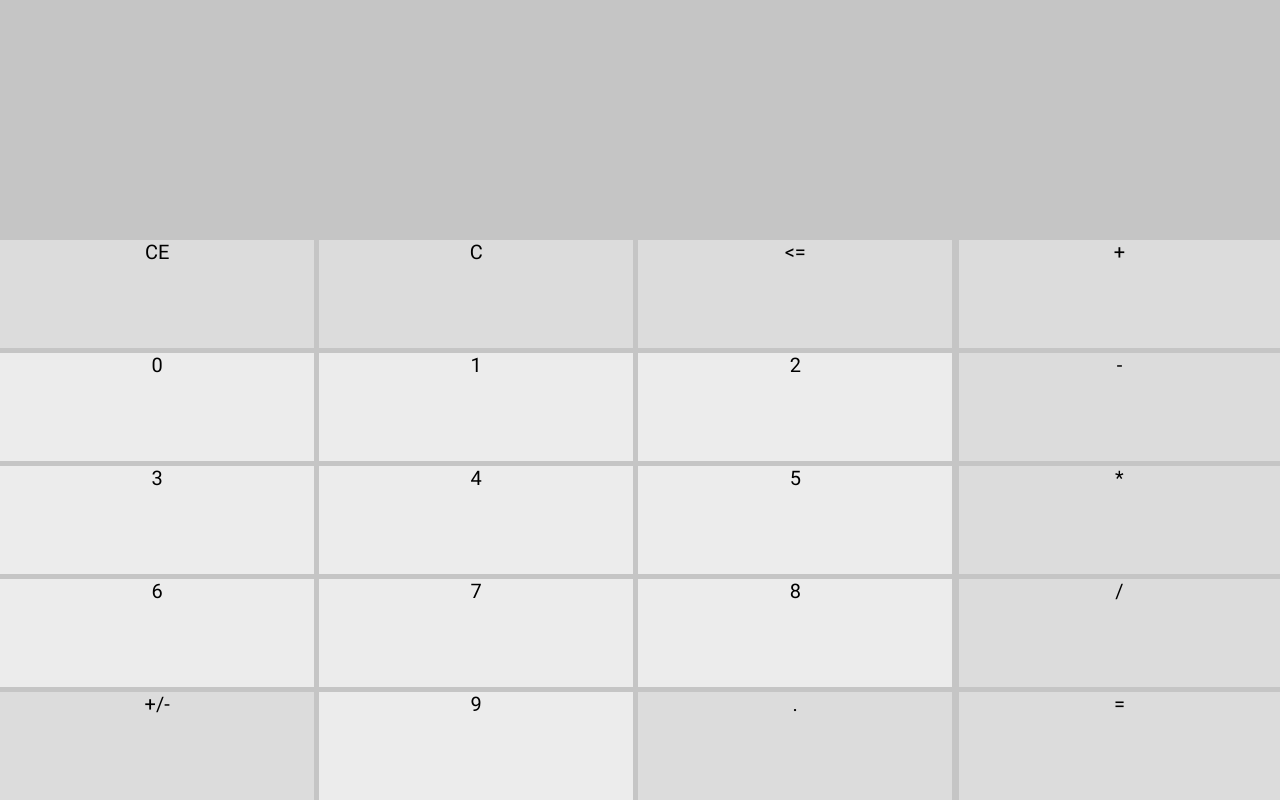
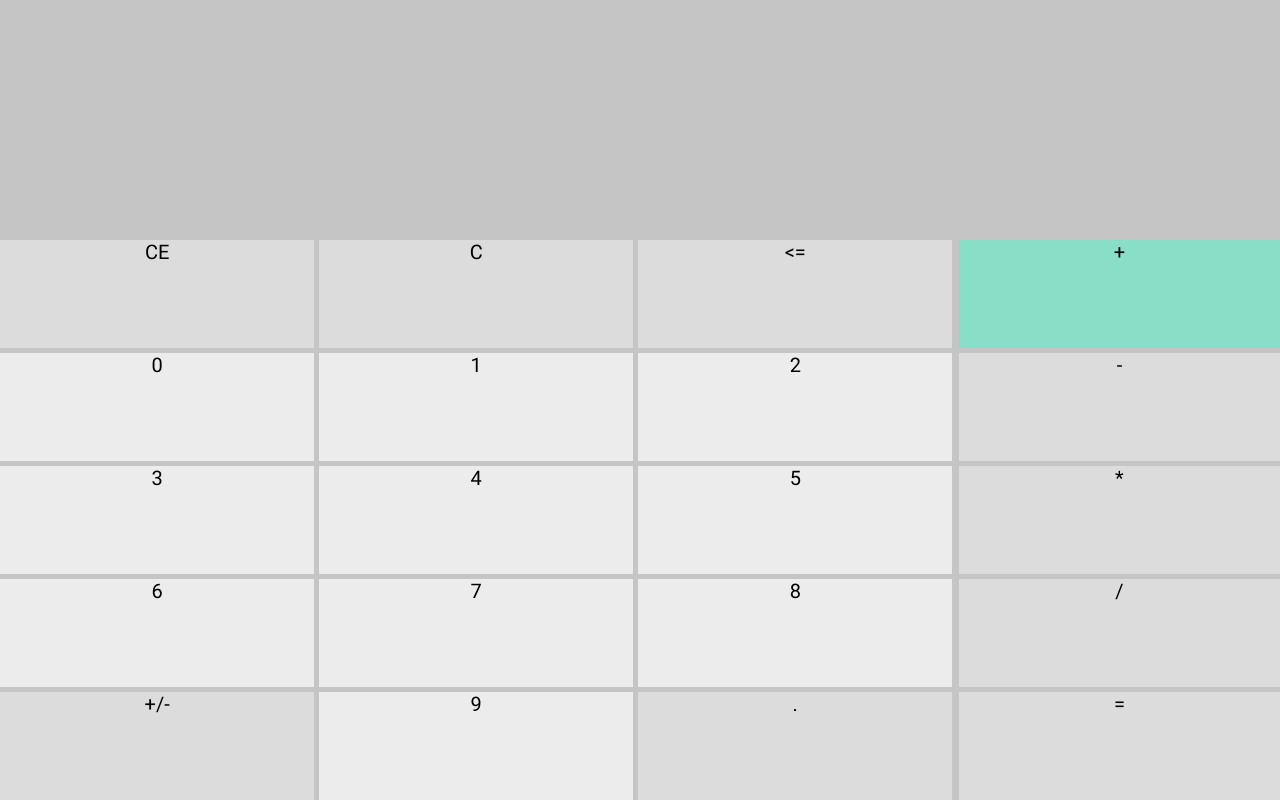
Before and after one commit to bvth/react-calculator, a React (Create React App) app: page / in a window 1280 px wide. In both pictures the pointer is over the element 1119 px from the left and 293 px from the top of the page. Built offline with nearby package versions, Linux system fonts and the light colour scheme.

Commit message:
add hover color

```diff
--- a/src/style/keyboard.scss
+++ b/src/style/keyboard.scss
@@ -33,4 +33,10 @@
     font-size: 20px;
     text-align: center;
     cursor: pointer;
+    &:hover{
+        background: #9a9a9a!important;
+    }
+    &.operator:hover{
+        background: #88dec7!important;
+    }
 }
```
